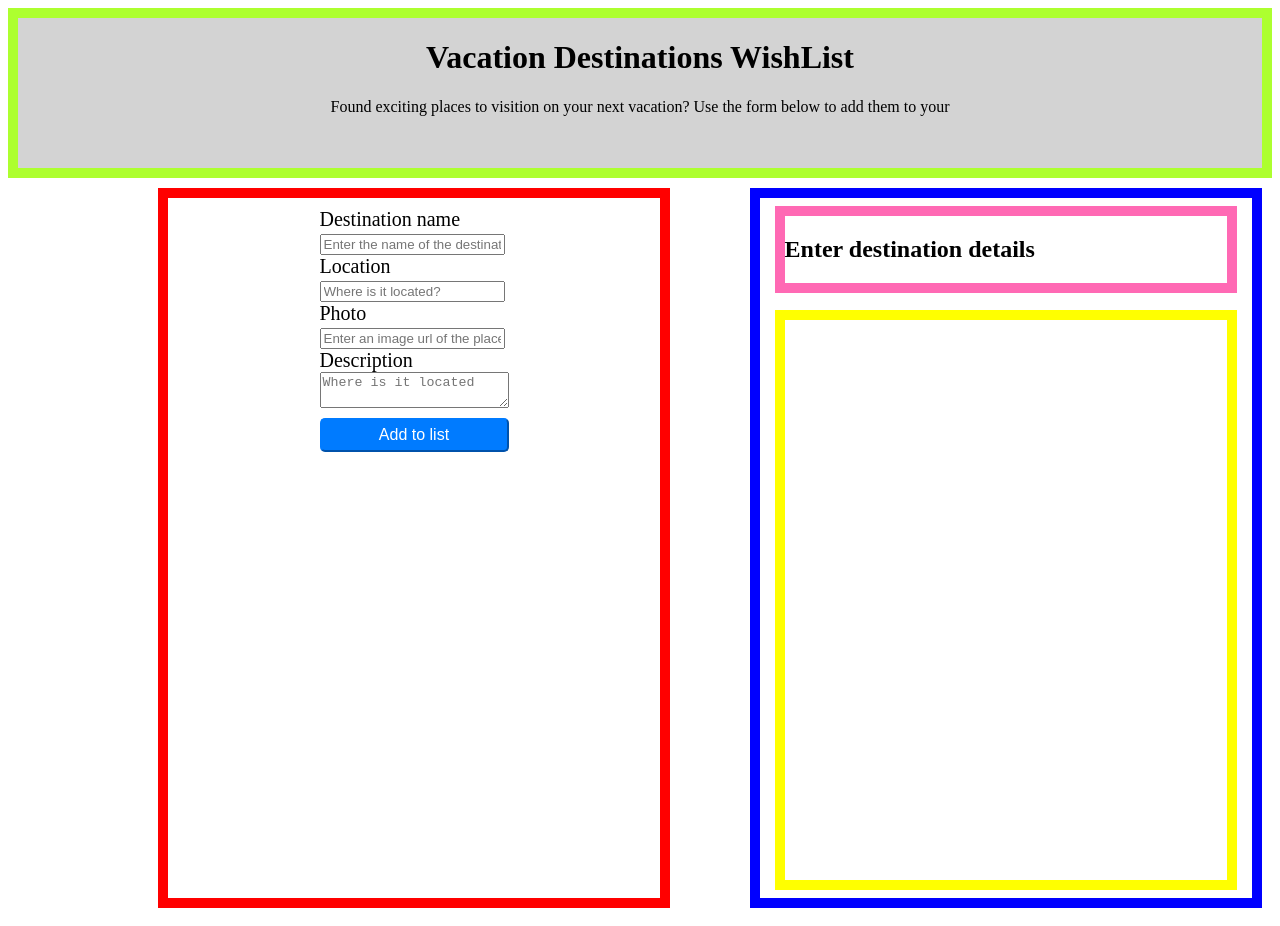
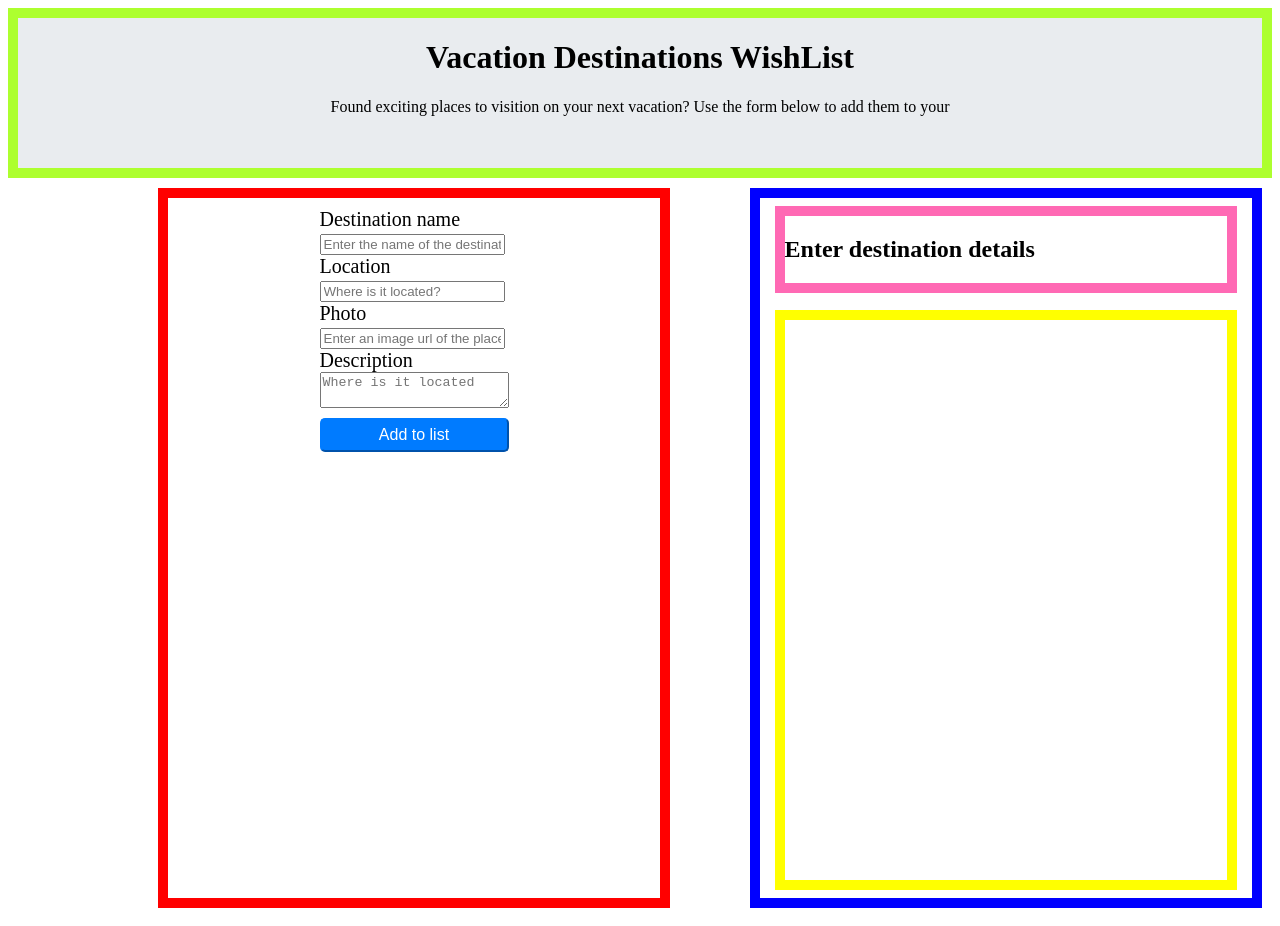
Before and after one commit to SueLetty/DestinationsPages, a plain HTML site: page index.html in a window 1280 px wide. Drawn offline with Linux system fonts and the light colour scheme.

Commit message:
changed header background color

```diff
--- a/style.css
+++ b/style.css
@@ -8,7 +8,7 @@ body{
 
 #header{
     border: 10px solid greenyellow;
-    background-color:lightgray;
+    background-color:#e9ecef;
 }
 #info{
     margin: 10px;
```
